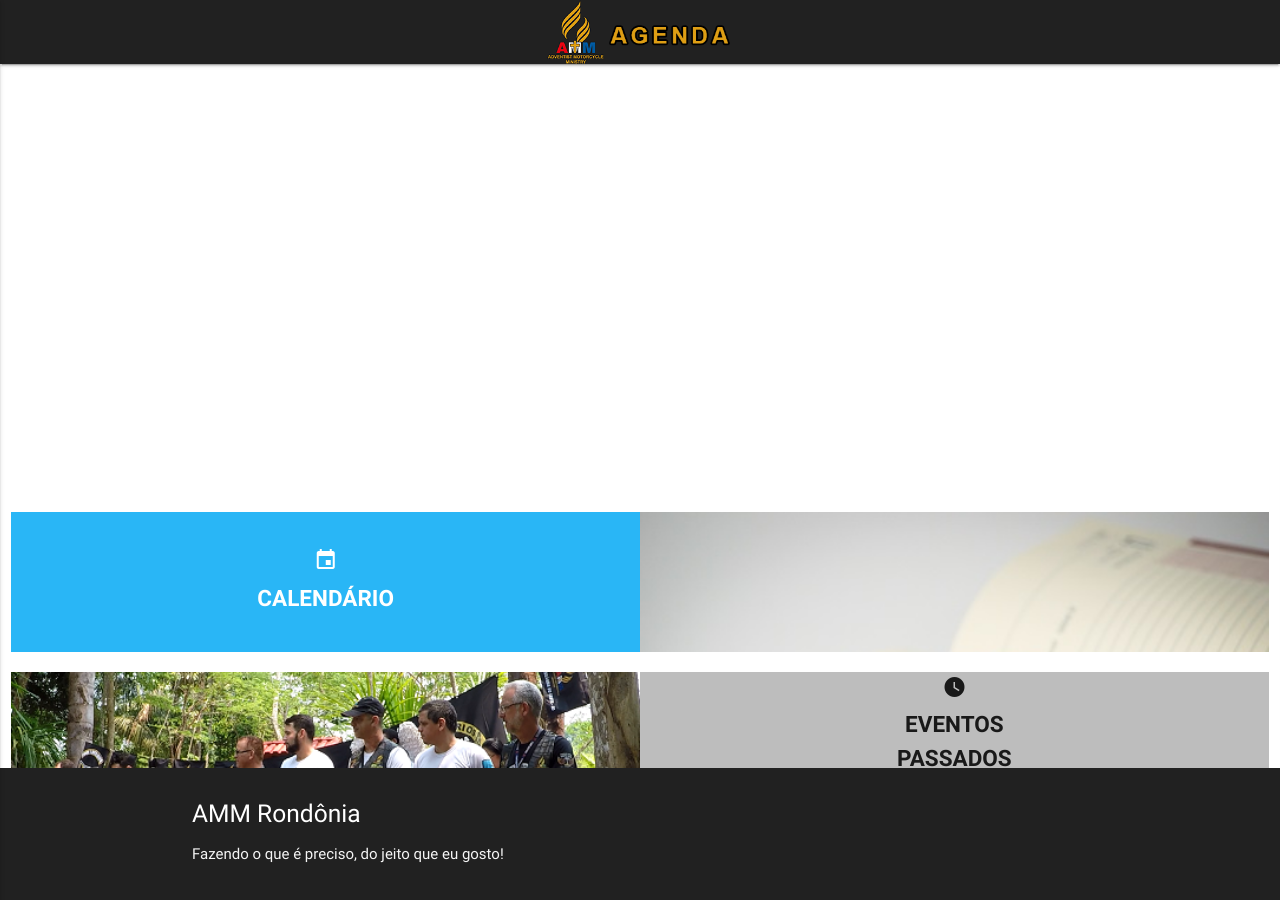
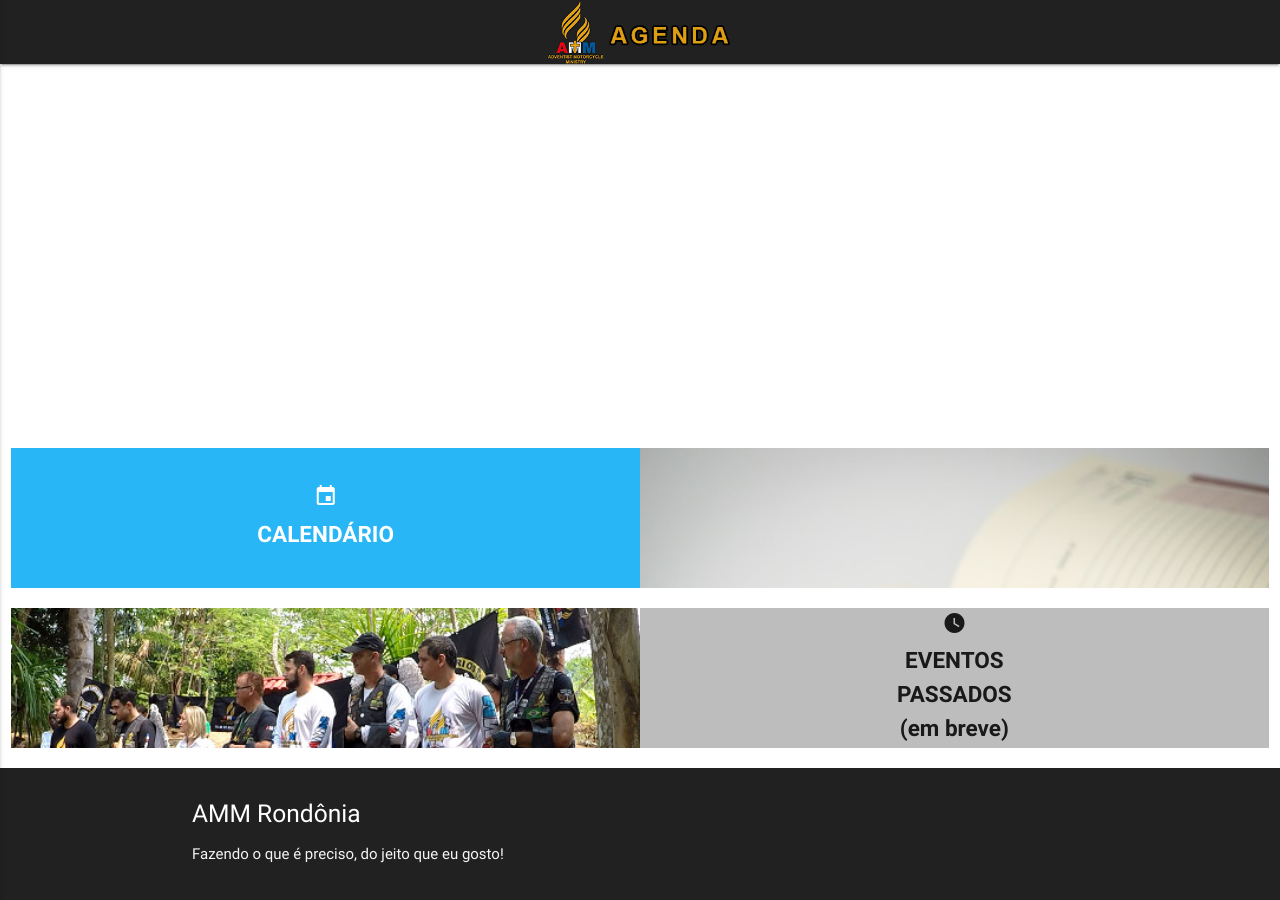
Before and after one commit to AMM-Brasil/calendario, a Jekyll site: the page built from choose.html, in a window 1280 px wide. Built offline with Jekyll 4.4.1, drawn with Linux system fonts in a browser that asks for light colours; nearby versions of some CDN libraries.

Commit message:
logo do iniciio

```diff
--- a/_config.yml
+++ b/_config.yml
@@ -16,7 +16,7 @@
 title: AMM Brasil / Agenda
 email: natanaelsimoes@gmail.com
 description: Agenda de Eventos de todo AMM Brasil. Fazendo o que é preciso do jeito que eu gosto!
-baseurl: "/calendario" # the subpath of your site, e.g. /blog
+baseurl: "" # the subpath of your site, e.g. /blog
 url: "" # the base hostname & protocol for your site, e.g. http://example.com
 twitter_username: natanaelsimoes
 github_username:  natanaelsimoes
--- a/_layouts/start.html
+++ b/_layouts/start.html
@@ -70,7 +70,7 @@
       animation-duration: 4s;
       animation-direction: normal;
       animation-fill-mode: forwards;
-      background-image: url("{{ 'images/amm-logo.png' | relative_url }}");
+      background-image: url("{{ '/images/amm-logo.png' | relative_url }}");
       background-position: center center;
       background-repeat: no-repeat;
       background-size: contain;
@@ -92,7 +92,7 @@
       animation-duration: 5s;
       animation-direction: normal;
       animation-fill-mode: forwards;
-      background-image: url("{{ 'images/amm-agenda.png' | relative_url }}");
+      background-image: url("{{ '/images/amm-agenda.png' | relative_url }}");
       background-position: right center;
       background-repeat: no-repeat;
       background-color: white;
--- a/choose.html
+++ b/choose.html
@@ -1,7 +1,7 @@
 ---
 layout: default
 ---
-<div class="row" style="margin-top: 35%">
+<div class="row" style="margin-top: 30%">
   <div class="col s12">
     <div class="col s6 no-padding">
       <a href="{{ '/calendario' | relative_url }}" class="choose-option light-blue lighten-1 white-text">
@@ -21,7 +21,7 @@
   <div class="col s12">
     <div class="col s6 no-padding">
       <div class="choose-image left">
-        <img src="{{'/images/event.png' | relative_url}}">
+        <img src="{{'/images/event.jpg' | relative_url}}">
       </div>
     </div>
     <div class="col s6 no-padding">
```
Also changed, not shown: images/background1.jpg (deleted), images/event.jpg (added), images/event.png (deleted).
